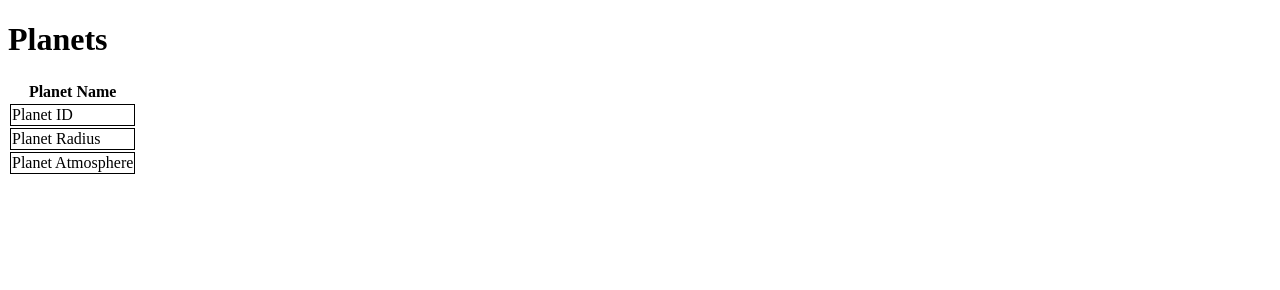
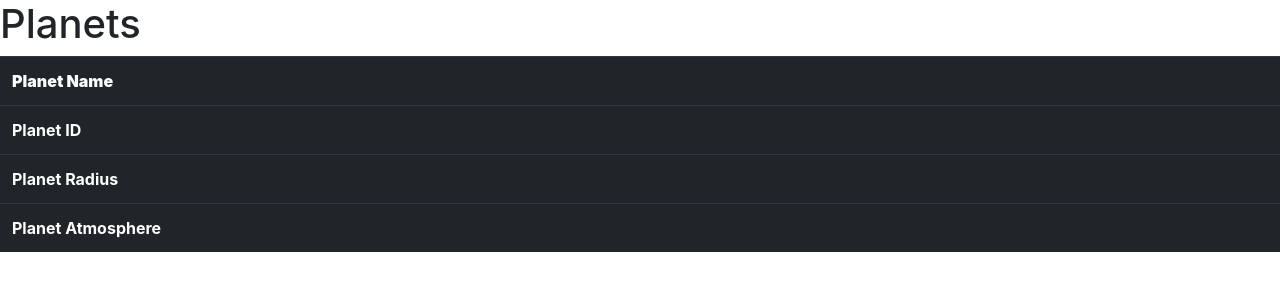
Before and after one commit to bhsuarez/BrianSuarez_Assignment6, a plain HTML site: page public/index.html in a window 1280 px wide. Drawn offline with nearby package versions, Linux system fonts and the light colour scheme; no server answers.

Commit message:
Added CSS and Bootstrap

```diff
--- a/pom.xml
+++ b/pom.xml
@@ -5,7 +5,7 @@
     <modelVersion>4.0.0</modelVersion>
 
     <groupId>com.bhsuarez.week5</groupId>
-    <artifactId>BrianSuarez_Assignment5</artifactId>
+    <artifactId>BrianSuarez_Assignment6</artifactId>
     <version>1.0-SNAPSHOT</version>
 
     <!-- Inherit defaults from Spring Boot -->
--- a/public/index.html
+++ b/public/index.html
@@ -4,32 +4,29 @@
     <meta charset="UTF-8">
     <title>Planets</title>
     <script src="https://ajax.googleapis.com/ajax/libs/angularjs/1.5.8/angular.min.js"></script>
-    <style>
-        td {
-            border: 1px solid black;
-        }
-    </style>
+    <link rel="stylesheet" href="https://stackpath.bootstrapcdn.com/bootstrap/4.1.1/css/bootstrap.min.css" integrity="sha384-WskhaSGFgHYWDcbwN70/dfYBj47jz9qbsMId/iRN3ewGhXQFZCSftd1LZCfmhktB" crossorigin="anonymous">
+    <script src="https://stackpath.bootstrapcdn.com/bootstrap/4.1.1/js/bootstrap.min.js" integrity="sha384-smHYKdLADwkXOn1EmN1qk/HfnUcbVRZyYmZ4qpPea6sjB/pTJ0euyQp0Mk8ck+5T" crossorigin="anonymous"></script>
 </head>
 <body ng-app="myApp" ng-controller="appController">
 
 
 <h1>Planets</h1>
 
-<table>
+<table class="table table-dark">
     <tr>
-        <th>Planet Name</th>
-        <th ng-repeat="x in planets">{{x.planetName}}</th>
+        <th><strong>Planet Name</strong></th>
+        <th ng-repeat="x in planets"><strong>{{x.planetName}}</strong></th>
     </tr>
     <tr>
-        <td>Planet ID</td>
+        <td><strong>Planet ID</strong></td>
         <td ng-repeat="x in planets">{{x.planetId}}</td>
     </tr>
     <tr>
-        <td>Planet Radius</td>
+        <td><strong>Planet Radius</strong></td>
         <td ng-repeat="x in planets">{{x.planetRadius}}</td>
     </tr>
     <tr>
-        <td>Planet Atmosphere</td>
+        <td><strong>Planet Atmosphere</strong></td>
         <td ng-repeat="x in planets">{{x.planetAtmosphere}}</td>
     </tr>
 </table>
```
